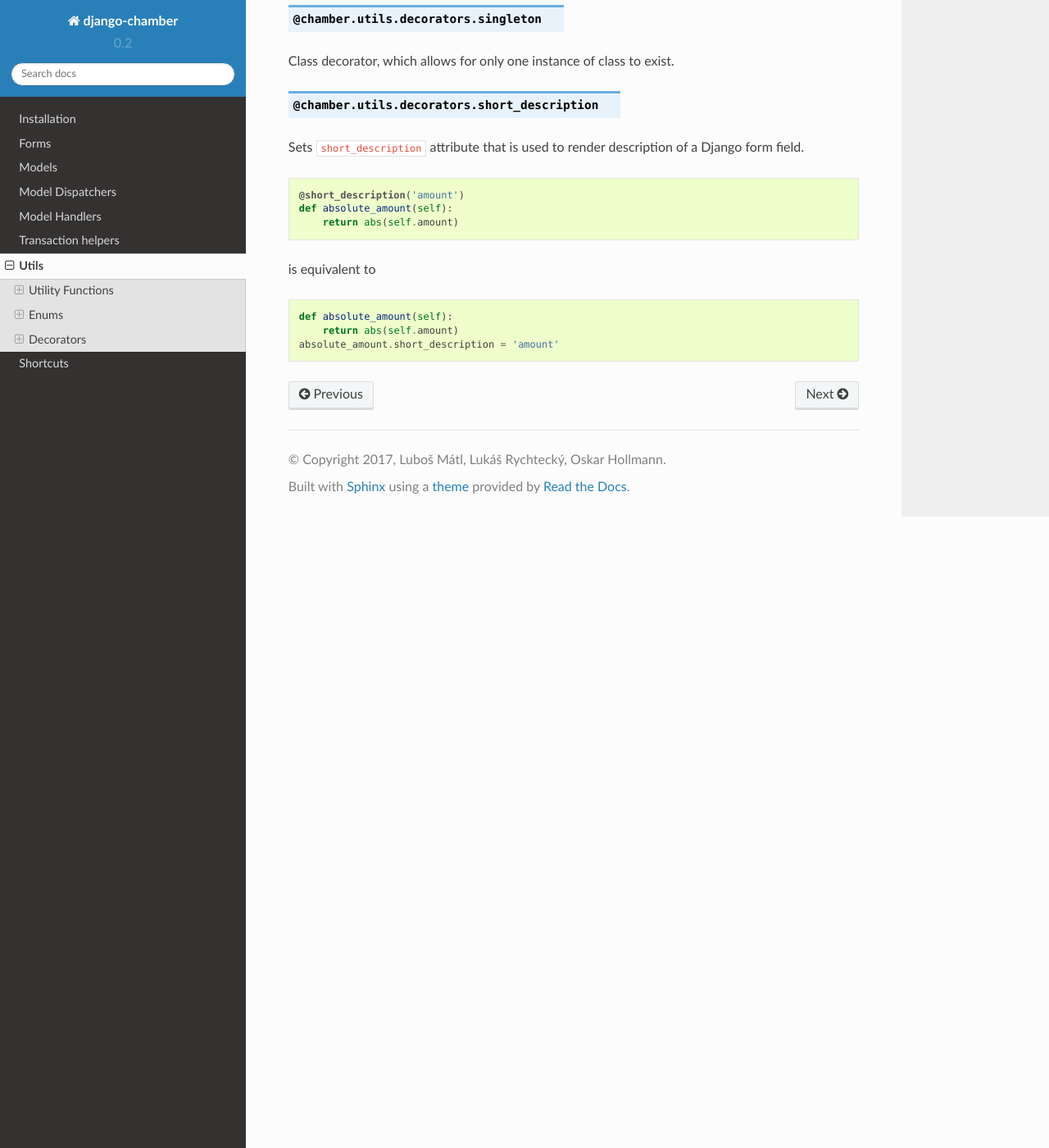
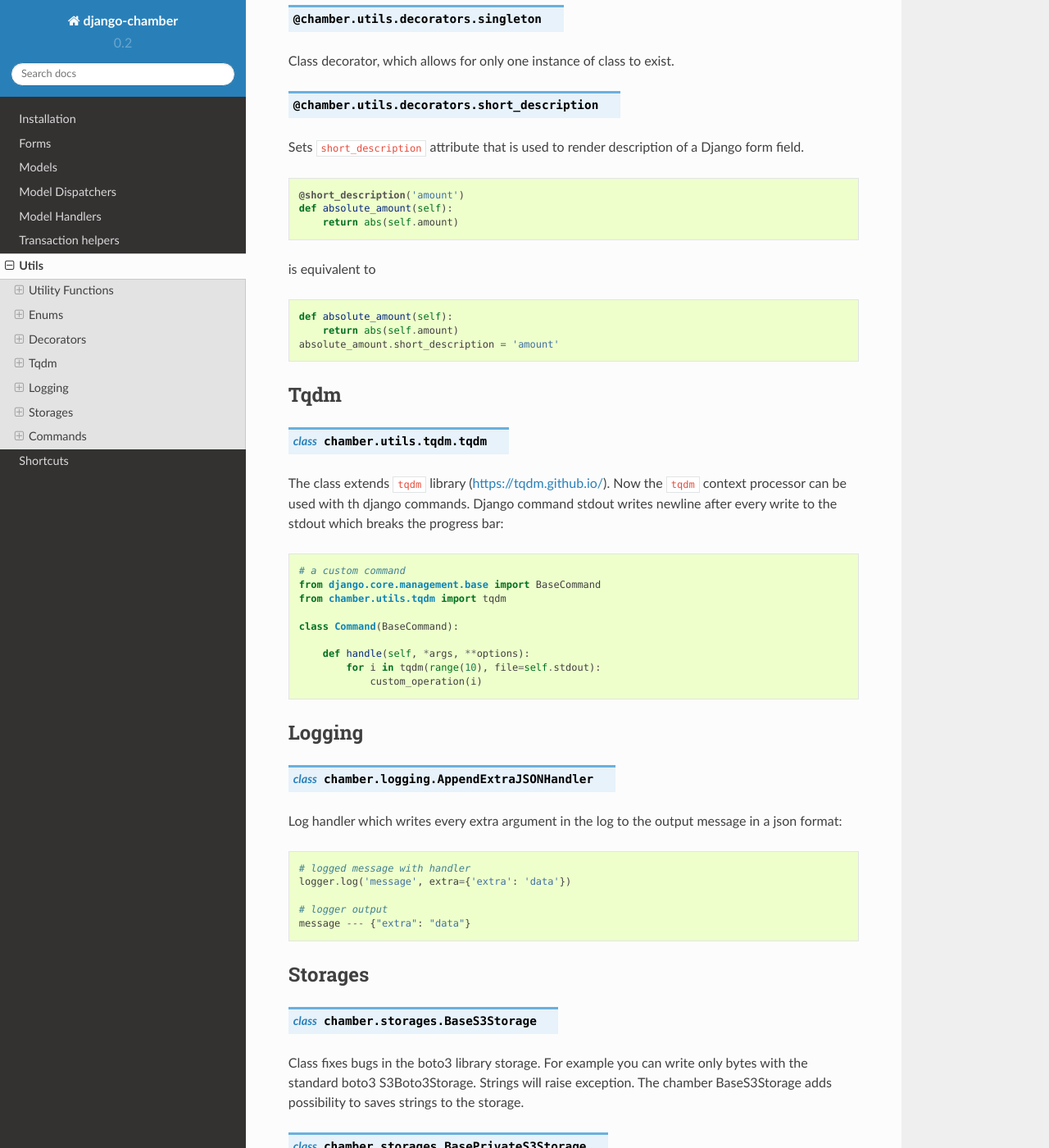
Before and after one commit to druids/django-chamber, a Sphinx documentation site: the page built from docs/utils.rst, in a window 1280 px wide and 1400 px high, scrolled down 3405 px. Shown: the whole window at 82% size. Built offline with Sphinx 7.4.7 and the Read the Docs theme 2.0.0, drawn with Linux system fonts in a browser that asks for light colours; some of the changed text lies outside the part shown.

Commit message:
Updated documentation

```diff
--- a/docs/utils.rst
+++ b/docs/utils.rst
@@ -184,3 +184,69 @@ is equivalent to
     def absolute_amount(self):
         return abs(self.amount)
     absolute_amount.short_description = 'amount'
+
+Tqdm
+----
+
+.. class:: chamber.utils.tqdm.tqdm
+
+The class extends ``tqdm`` library (https://tqdm.github.io/). Now the ``tqdm`` context processor can be used with th django commands. Django command stdout writes newline after every write to the stdout which breaks the progress bar::
+
+    # a custom command
+    from django.core.management.base import BaseCommand
+    from chamber.utils.tqdm import tqdm
+
+    class Command(BaseCommand):
+
+        def handle(self, *args, **options):
+            for i in tqdm(range(10), file=self.stdout):
+                custom_operation(i)
+
+
+Logging
+-------
+
+.. class:: chamber.logging.AppendExtraJSONHandler
+
+Log handler which writes every extra argument in the log to the output message in a json format::
+
+    # logged message with handler
+    logger.log('message', extra={'extra': 'data'})
+
+    # logger output
+    message --- {"extra": "data"}
+
+
+Storages
+--------
+
+.. class:: chamber.storages.BaseS3Storage
+
+Class fixes bugs in the boto3 library storage. For example you can write only bytes with the standard boto3 S3Boto3Storage. Strings will raise exception. The chamber BaseS3Storage adds possibility to saves strings to the storage.
+
+.. class:: chamber.storages.BasePrivateS3Storage
+
+Improves boto3 storage with url method. With this method you can generate temporary URL address to the private s3 storage. The URL will expire after ``CHAMBER_PRIVATE_S3_STORAGE_URL_EXPIRATION`` (default value is one day).
+
+Commands
+--------
+
+makemessages
+^^^^^^^^^^^^
+
+Django makemessages commands is expanded with another keywords which represents transaction strings. This keyword you can use instead of long django functions:
+
+* ``_l`` - instead of ``gettext_lazy``
+* ``_n`` - instead of ``ngettext``
+* ``_nl`` - instead of ``ngettext_lazy``
+* ``_p`` - instead of ``pgettext``
+* ``_np`` - instead of ``npgettext``
+* ``_pl`` - instead of ``pgettext_lazy``
+* ``_npl`` - instead of ``npgettext_lazy``
+
+Second improvement is parameter ``no-creation-date`` which remove ``POT-Creation-Date`` from the result file.
+
+initdata
+^^^^^^^^
+
+Init data is command similar to django ``loaddata``. The command automatically loads the file from the path defined in setting ``CHAMBER_INITAL_DATA_PATH``.
```
Also changed, not shown: docs/installation.rst (+8 -9 lines), docs/models.rst (+18 -3 lines), docs/transactions.rst (+11 -7 lines), 1 other file.
